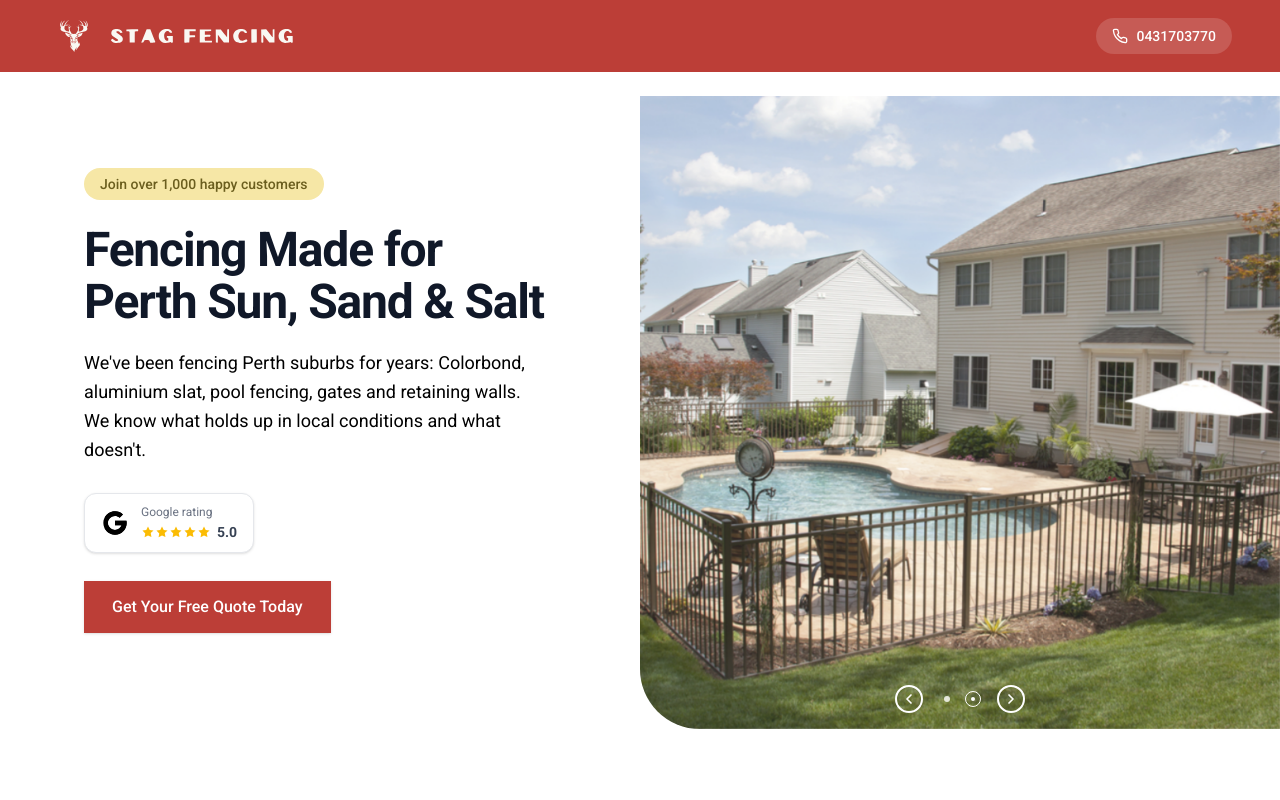
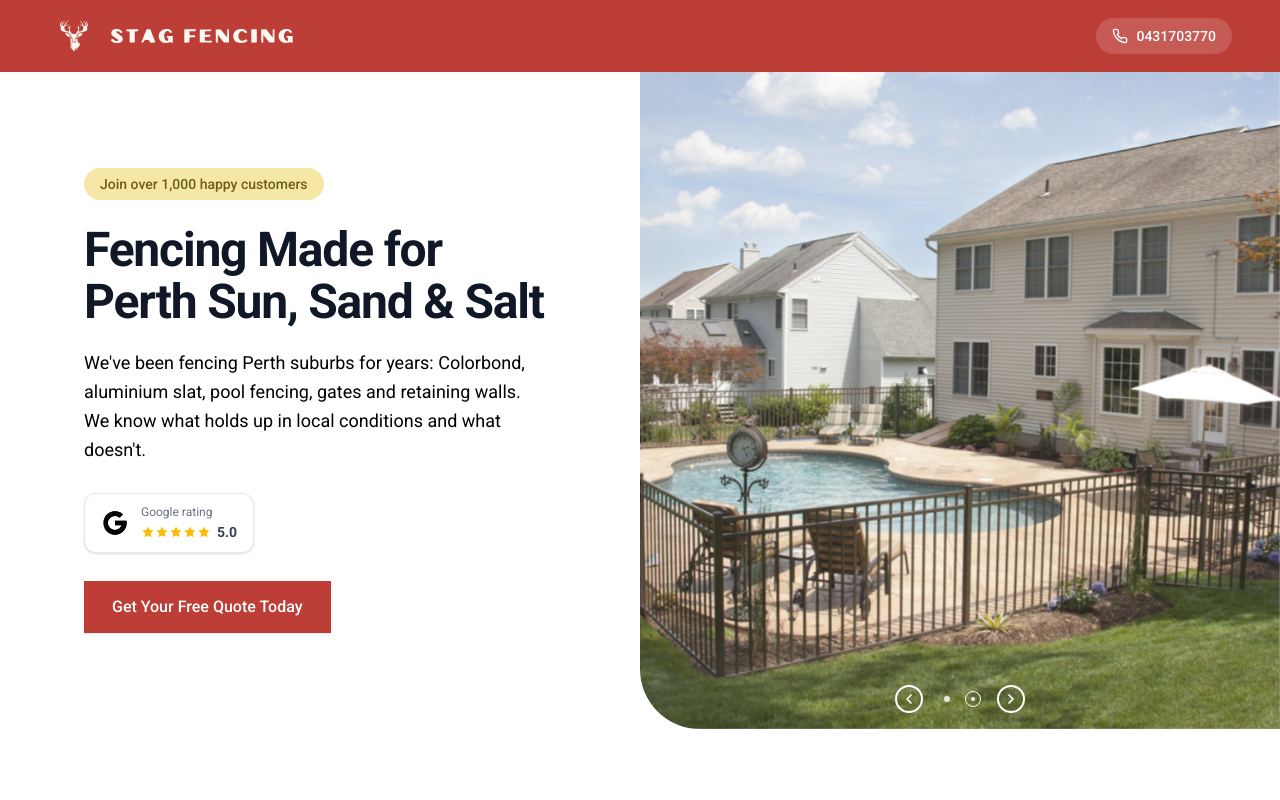
Before and after one commit to laladwesh/tas, a Next.js app: page / in a window 1280 px wide. Shown: the top 800 px of the page. Built offline with nearby package versions, Linux system fonts and the light colour scheme.

Commit message:
Add GitHub Actions workflow for EC2 deployment and update HeroSection component styles

```diff
--- a/app/_components/HeroSection.tsx
+++ b/app/_components/HeroSection.tsx
@@ -98,7 +98,7 @@ function HeroCarousel() {
   }, [count]);
 
   return (
-    <div className="relative min-h-[320px] w-full pt-4 sm:min-h-[420px] sm:pt-5 lg:min-h-[560px] lg:pt-6">
+    <div className="relative min-h-[320px] w-full  sm:min-h-[420px]  lg:min-h-[560px] ">
       <div className="relative h-full min-h-[inherit] w-full overflow-hidden rounded-bl-[44px] lg:rounded-bl-[60px]">
         {heroImages.map((img, i) => (
           <Image
```
